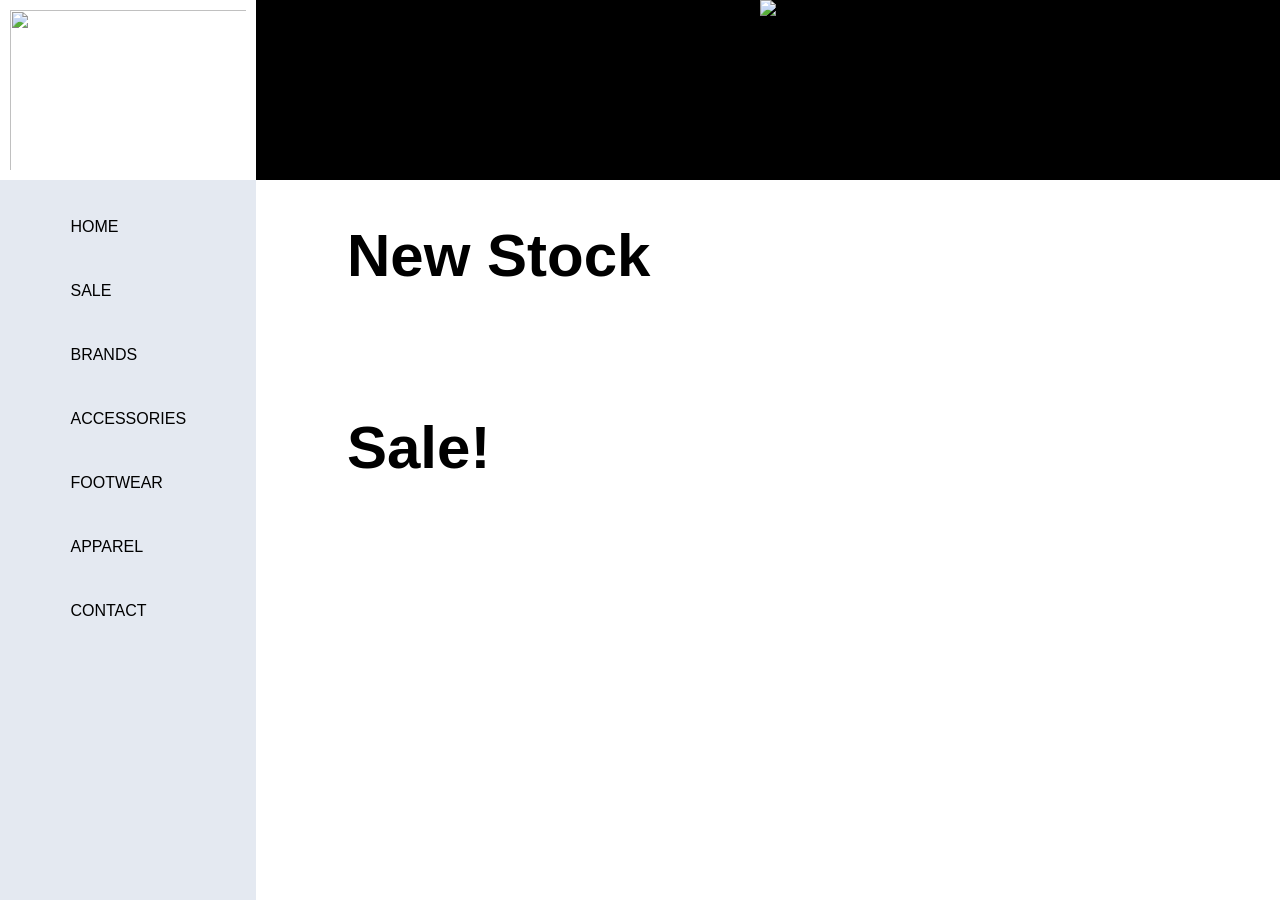
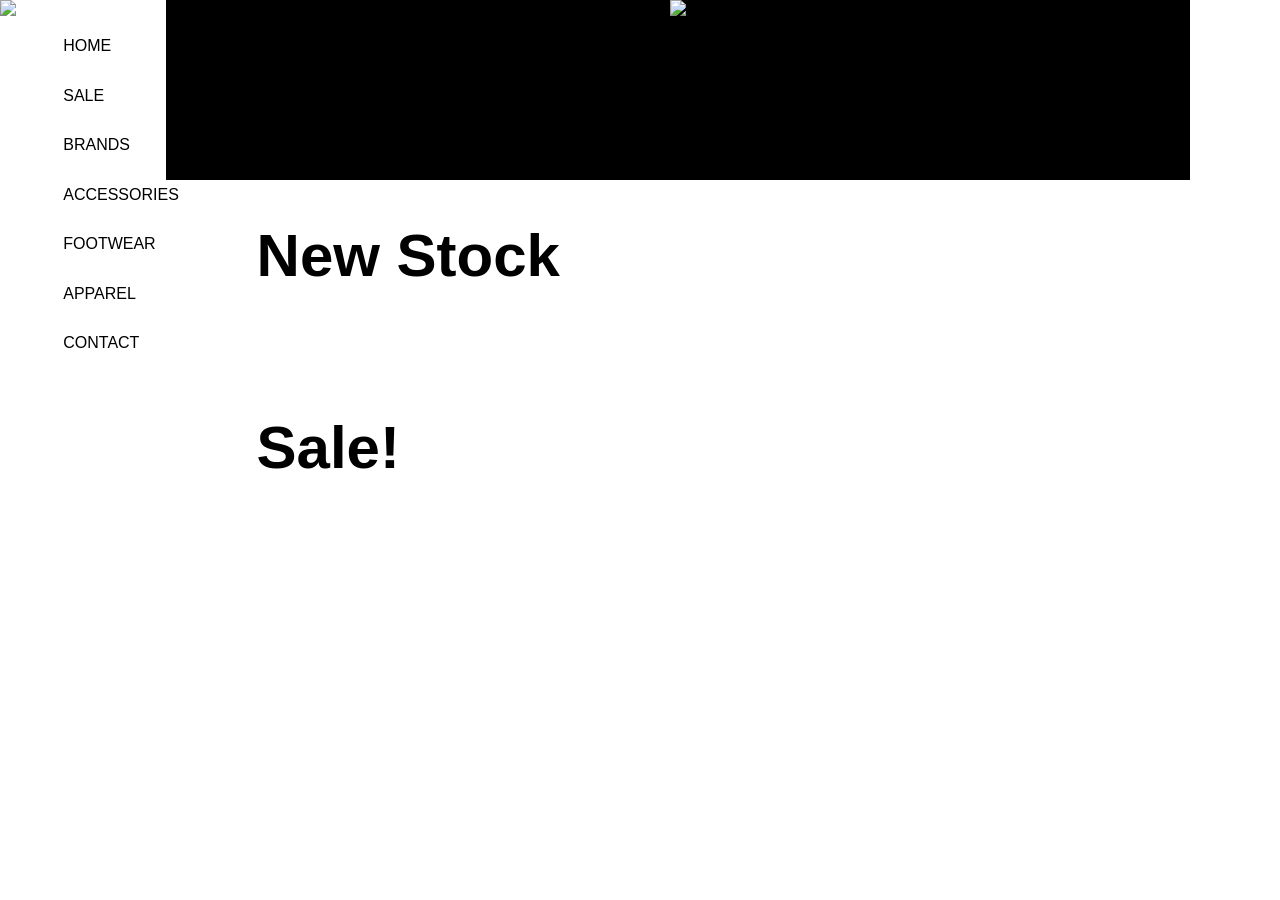

Add collapsible icon-rail sidebar navigation across all pages

--- a/clothes.css
+++ b/clothes.css
@@ -9,19 +9,8 @@
     display: flex;
 }
 
-.navbar{
-    width: 20vw;
-    height: 100%;
-    background-color: #e4e9f1;
-    position: fixed;
-}
-
-.navbar img{
-    height: 20vh;
-    width: 20vw;
-    padding: 10px;
-    background-color: white;
-}
+/* .navbar / .navbar img sidebar-rail styling now lives in tokens.css
+   (shared .site-header/.navbar rail rules) so every page stays in sync. */
 
 li{
     padding: 8%;
@@ -54,7 +43,8 @@ i{
 }
 
 .sep{
-    margin-left: 20%;
+    margin-left: var(--sidebar-w-collapsed);
+    width: calc(100% - var(--sidebar-w-collapsed));
 }
 
 h1{
